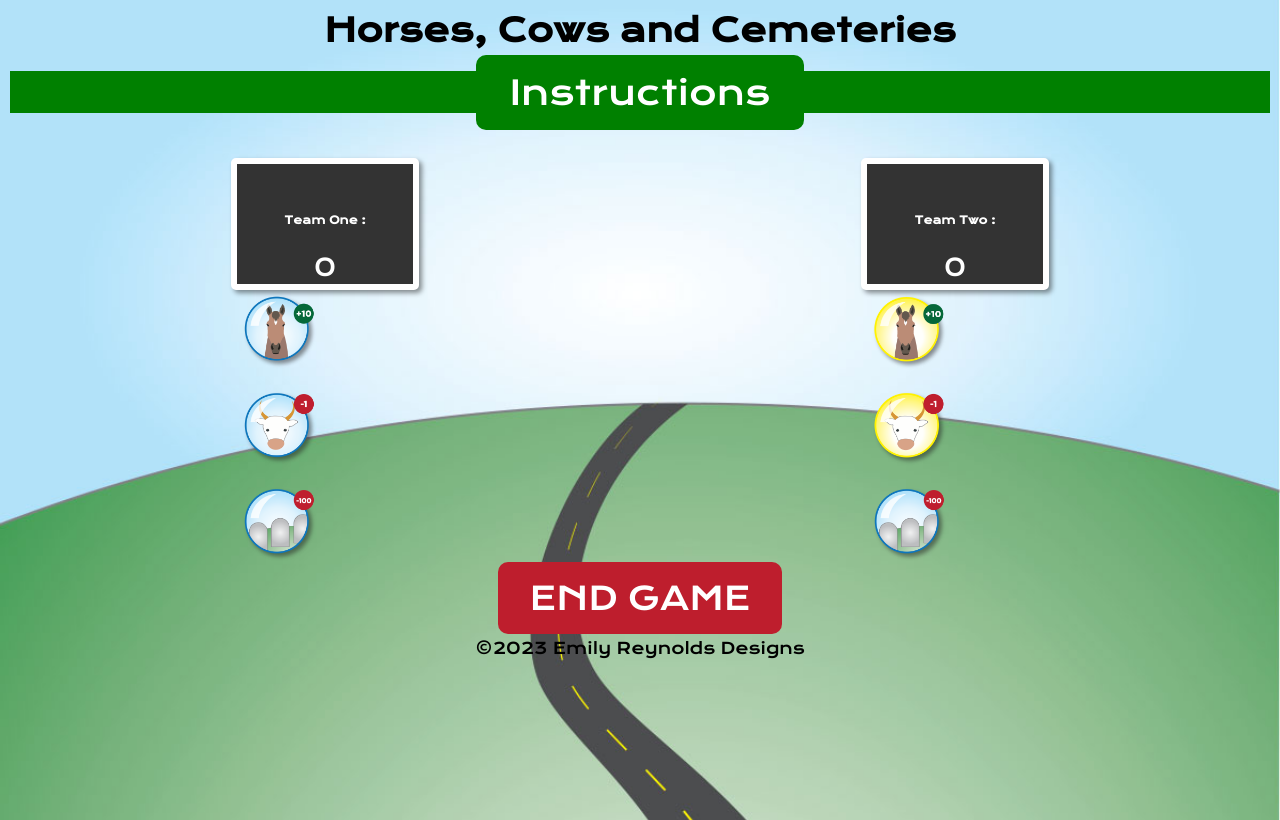
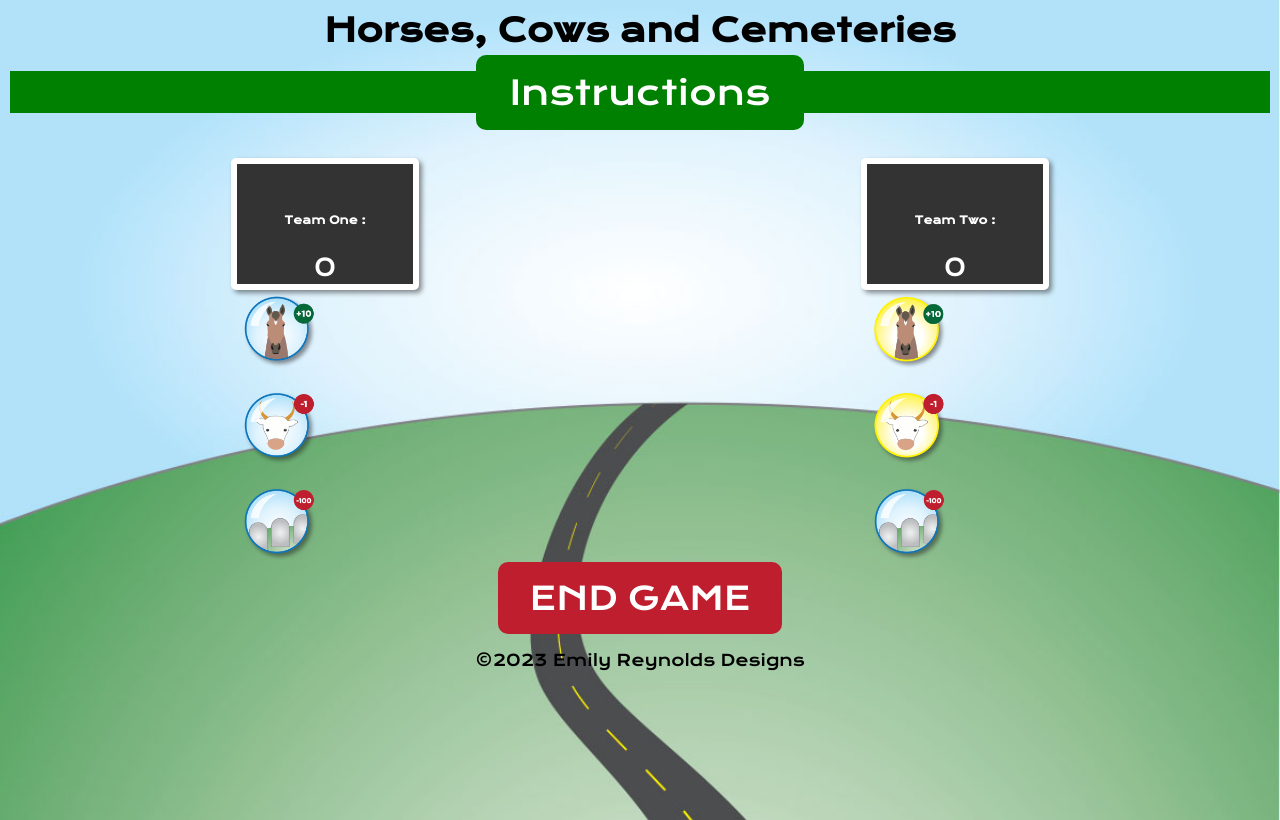
Before and after one commit to ereynolds123/Horses-Cows-Cemetery-Final, a website: page root/public/index.html in a window 1280 px wide. Drawn offline with nearby package versions, Linux system fonts and the light colour scheme.

Commit message:
Fixing CSS for footer

```diff
--- a/root/public/stylessheet.css
+++ b/root/public/stylessheet.css
@@ -10,6 +10,10 @@ body {
   height: 100vh;
 
 
+}
+
+footer{
+  padding: 2em;
 }
 
 #container {
```
Also changed, not shown: root/public/index.html (+0 -3 lines).
